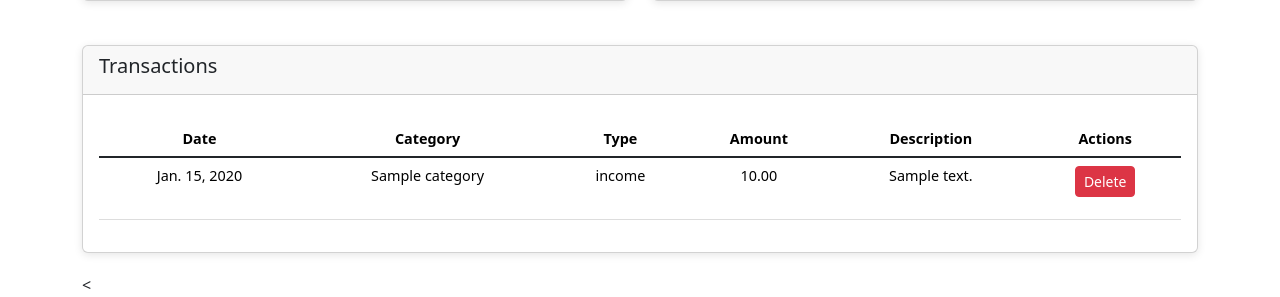
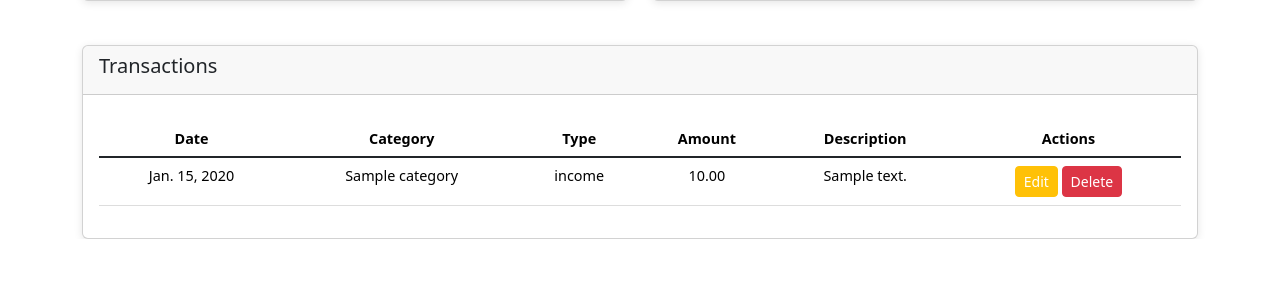
Before and after one commit to Vildga/financeManager, a Django app: page /table/1/ in a window 1280 px wide. Shown: the part 998-1295 px from the top of the page. After the commit the page ends 1237 px from the top, so only its background shows below. Run offline with Django 5.2, Linux system fonts and the light colour scheme; a user stored in the database is signed in; tables that the repository leaves empty hold one stand-in row (values such as "Sample post").

Commit message:
added transaction editing in table_detail

```diff
--- a/FinanceManager/urls.py
+++ b/FinanceManager/urls.py
@@ -36,8 +36,7 @@ urlpatterns = [
     path('table/<int:table_id>/category/<int:category_id>/delete/', views.delete_category, name='delete_category'),
     path('delete_transaction/<int:transaction_id>/', views.delete_transaction, name='delete_transaction'),
     path('load_default_categories/<int:table_id>/', views.load_default_categories, name='load_default_categories'),
-
-
+    path('edit_transaction/', views.edit_transaction, name='edit_transaction'),
 
 ]
 
--- a/fmApp/templates/table_detail.html
+++ b/fmApp/templates/table_detail.html
@@ -218,10 +218,17 @@
                                 <td>{{ transaction.amount }}</td>
                                 <td>{{ transaction.description }}</td>
                                 <td>
-                                    <!-- Button to trigger the deletion process -->
-                                    <form method="POST" action="{% url 'delete_transaction' transaction.id %}" onsubmit="return confirm('Are you sure you want to delete this transaction?');">
+                                    <button
+                                        type="button"
+                                        class="btn btn-sm btn-custom-yellow"
+                                        data-bs-toggle="modal"
+                                        data-bs-target="#editTransactionModal"
+                                    >
+                                        Edit
+                                    </button>
+                                    <form method="POST" action="{% url 'delete_transaction' transaction.id %}" onsubmit="return confirm('Are you sure you want to delete this transaction?');" style="display:inline;">
                                         {% csrf_token %}
-                                        <button type="submit" class="btn btn-danger btn-sm">Delete</button> <!-- Added btn-sm class here -->
+                                        <button type="submit" class="btn btn-danger btn-sm">Delete</button>
                                     </form>
                                 </td>
                             </tr>
@@ -231,7 +238,76 @@
             </div>
         </div>
 
-        <<!-- Modal for adding transaction -->
+
+        <script>
+            function populateModal(id, date, categoryId, type, amount, description) {
+                document.getElementById('transactionId').value = id;
+                document.getElementById('transactionDate').value = date;
+                document.getElementById('transactionCategory').value = categoryId;
+                document.getElementById('transactionType').value = type;
+                document.getElementById('transactionAmount').value = amount;
+                document.getElementById('transactionDescription').value = description;
+            }
+        </script>
+
+
+        <!-- Modal for Editing Transaction -->
+        <div class="modal fade" id="editTransactionModal" tabindex="-1" aria-labelledby="editTransactionModalLabel" aria-hidden="true">
+            <div class="modal-dialog">
+                <div class="modal-content">
+                    <div class="modal-header">
+                        <h5 class="modal-title" id="editTransactionModalLabel">Edit Transaction</h5>
+                        <button type="button" class="btn-close" data-bs-dismiss="modal" aria-label="Close"></button>
+                    </div>
+                    <form method="POST" action="{% url 'edit_transaction' %}">
+                        {% csrf_token %}
+                        <div class="modal-body">
+                            <input type="hidden" name="transaction_id" id="transactionId">
+                            <div class="mb-3">
+                                <label for="transactionDate" class="form-label">Date</label>
+                                <input type="date" class="form-control" id="transactionDate" name="date" required>
+                            </div>
+                            <div class="mb-3">
+                                <label for="transactionCategory" class="form-label">Category</label>
+                                <select class="form-control" id="transactionCategory" name="category_id" required>
+                                    {% for category in categories %}
+                                        <option value="{{ category.id }}">{{ category.name }}</option>
+                                    {% endfor %}
+                                </select>
+                            </div>
+                            <div class="mb-3">
+                                <label for="transactionType" class="form-label">Type</label>
+                                <select class="form-control" id="transactionType" name="type" required>
+                                    <option value="income">Income</option>
+                                    <option value="expense">Expense</option>
+                                </select>
+                            </div>
+                            <div class="mb-3">
+                                <label for="transactionAmount" class="form-label">Amount</label>
+                                <input type="number" step="0.01" class="form-control" id="transactionAmount" name="amount" required>
+                            </div>
+                            <div class="mb-3">
+                                <label for="transactionDescription" class="form-label">Description</label>
+                                <textarea class="form-control" id="transactionDescription" name="description" rows="2" maxlength="30"></textarea>
+                            </div>
+                        </div>
+                        <div class="modal-footer">
+                            <button type="button" class="btn btn-secondary" data-bs-dismiss="modal">Cancel</button>
+                            <button type="submit" class="btn btn-primary">Save Changes</button>
+                        </div>
+                    </form>
+                </div>
+            </div>
+        </div>
+
+
+
+
+
+
+
+
+        <!-- Modal for adding transaction -->
         <div class="modal fade" id="addTransactionModal" tabindex="-1" aria-labelledby="addTransactionModalLabel" aria-hidden="true">
             <div class="modal-dialog">
                 <div class="modal-content">
@@ -392,7 +468,7 @@
             </div>
         </div>
     </div>
-
+    </div>
     <script>
         window.onload = function() {
             const message = document.getElementById('success-message');
--- a/fmApp/views.py
+++ b/fmApp/views.py
@@ -273,3 +273,19 @@ def load_default_categories(request, table_id):
 def logout_view(request):
     logout(request)
     return redirect('login')
+
+
+@login_required
+def edit_transaction(request):
+    if request.method == "POST":
+        transaction_id = request.POST.get('transaction_id')
+        transaction = get_object_or_404(Transaction, id=transaction_id, category__table__user=request.user)
+
+        transaction.date = request.POST.get('date')
+        transaction.category_id = request.POST.get('category_id')
+        transaction.type = request.POST.get('type')
+        transaction.amount = request.POST.get('amount')
+        transaction.description = request.POST.get('description')
+        transaction.save()
+
+        return redirect('table_detail', table_id=transaction.category.table.id)
--- a/static/table-detail-style.css
+++ b/static/table-detail-style.css
@@ -172,3 +172,15 @@
     transition: opacity 1s ease-out; /* Анимация исчезновения */
     box-shadow: 0 4px 6px rgba(0, 0, 0, 0.1); /* Легкая тень */
 }
+
+.btn-custom-yellow {
+    background-color: #ffc107 !important; /* Основной желтый цвет */
+    border-color: #ffc107 !important; /* Цвет границы */
+    color: #fff !important; /* Цвет текста */
+    transition: background-color 0.2s, border-color 0.2s; /* Анимация при наведении */
+}
+
+.btn-custom-yellow:hover {
+    background-color: #e0a800 !important; /* Более темный оттенок при наведении */
+    border-color: #d39e00 !important;
+}
```
